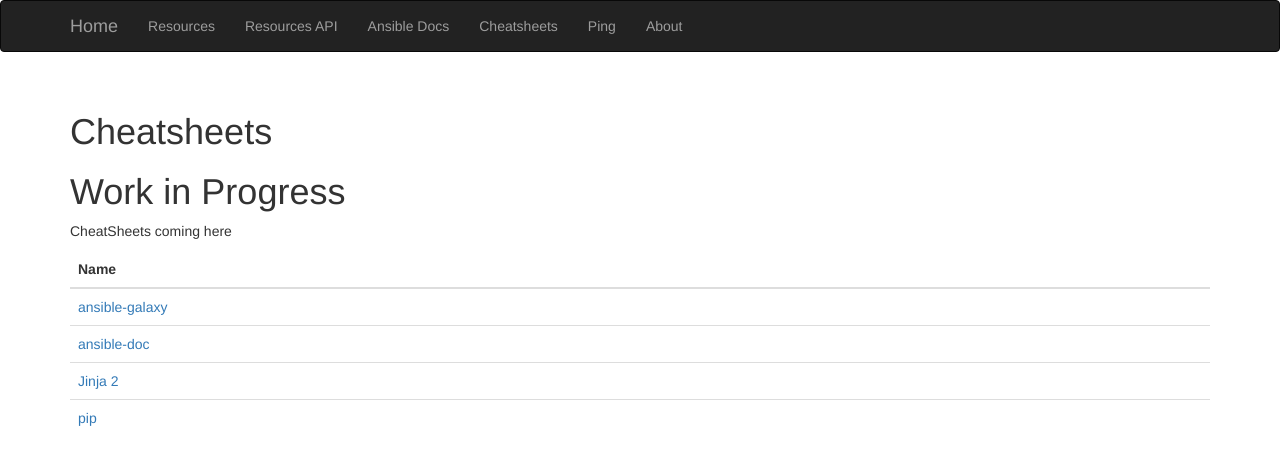
After one commit to tonykay/resource_hub, a Flask app: page /cheatsheets in a window 1280 px wide. The commit adds this page. Shown: the top 457 px of the page. Run offline with Flask 2, Linux system fonts and the light colour scheme; some libraries are stand-ins or nearby versions.

Commit message:
Working app with basic features

```diff
--- a/app.py
+++ b/app.py
@@ -70,21 +70,51 @@ def index():
 def api_ping():
     return jsonify('{ ping: "alive" }')
 
-@app.route('/api/v1/users')
+# Resouces view functions (HTML and API)
+@app.route('/resources')
+@app.route('/resources.html')
+def get_all():
+    try:
+        resources = Resource.query.all()
+        return render_template('resources.html', site=site, resources=resources)
+    except Exception as e:
+        return(str(e))
+
+@app.route('/api/v1/resources')
+@app.route('/api/resources')
 def api_get_all():
     try:
-        users = User.query.all()
-        # return render_template('get_all.html', site=site)
-        return  jsonify([e.serialize() for e in users])
+        resources = Resource.query.all()
+        return  jsonify([e.serialize() for e in resources])
     except Exception as e:
         return(str(e))
 
 # Housekeeping view functions
 
+@app.route('/about')
+@app.route('/about.html')
+def about():
+    return render_template('about.html', site=site)
+
+@app.route('/ansible_docs')
+@app.route('/ansible_docs.html')
+def ansible_docs():
+    return render_template('ansible_docs.html', site=site)
 
 @app.route('/ping')
+@app.route('/ping.html')
 def ping():
     return render_template('ping.html', site=site)
+
+@app.route('/cheatsheets')
+@app.route('/cheatsheets.html')
+def cheatsheets():
+    return render_template('cheatsheets.html', site=site)
+
+@app.route('/resources_api')
+@app.route('/resources_api.html')
+def resources_api():
+    return render_template('resources_api.html', site=site)
 
 @app.errorhandler(404)                  # Simple 404 Error handler
 def page_not_found(e):
--- a/templates/base.html
+++ b/templates/base.html
@@ -17,7 +17,22 @@
         </div>
         <div class="navbar-collapse collapse">
             <ul class="nav navbar-nav">
-                <li><a href="http://ansible.com">Ansible</a></li>
+                <li><a href="/resources.html">Resources</a></li>
+            </ul>
+            <ul class="nav navbar-nav">
+                <li><a href="/resources_api.html">Resources API</a></li>
+            </ul>
+            <ul class="nav navbar-nav">
+                <li><a href="/ansible_docs.html">Ansible Docs</a></li>
+            </ul>
+            <ul class="nav navbar-nav">
+                <li><a href="/cheatsheets.html">Cheatsheets</a></li>
+            </ul>
+            <ul class="nav navbar-nav">
+                <li><a href="/ping.html">Ping</a></li>
+            </ul>
+            <ul class="nav navbar-nav">
+                <li><a href="/about.html">About</a></li>
             </ul>
         </div>
     </div>
--- /dev/null
+++ b/templates/cheatsheets.html
@@ -0,0 +1,42 @@
+{% extends "base.html" %}
+
+{% block title %} {{ site.title }} Ping  {% endblock %}
+
+{% block page_content %}
+<div class="page-header">
+    <h1>Cheatsheets</h1>
+    <h1>Work in Progress</h1>
+    <p>CheatSheets coming here</p>
+  <table class="table">
+    <thead>
+            <tr>
+              <th>Name</th>
+            </tr>
+    </thead>
+    <tbody>
+            <tr>
+              <td><a href="/cheatsheet_ansible_galaxy.html">ansible-galaxy</a></td>
+            </tr>
+            <tr>
+              <td><a href="/cheatsheet_ansible_doc.html">ansible-doc</a></td>
+            </tr>
+            <tr>
+              <td><a href="/cheatsheet_jinja.html">Jinja 2</a></td>
+            </tr>
+            <tr>
+              <td><a href="/cheatsheet_pip.html">pip</a></td>
+            </tr>
+          </tbody>
+        </table>
+
+  <div class="container">
+
+      <div class="page-header">
+        <div class="embed-responsive embed-responsive-16by9">
+          <iframe class="embed-responsive-item" src="http://www.cloudassembler.com/cheatsheets/cheatsheet-pip/" allowfullscreen></iframe>
+        </div>
+      </div>
+  </div>
+
+
+  {% endblock %}
```
Also changed, not shown: resources.py (+4 -4 lines), templates/about.html (added, +10 -0 lines), templates/resources.html (added, +41 -0 lines), templates/resources_api.html (added, +16 -0 lines), templates/ansible_docs.html (renamed from templates/ansible-docs.html).
